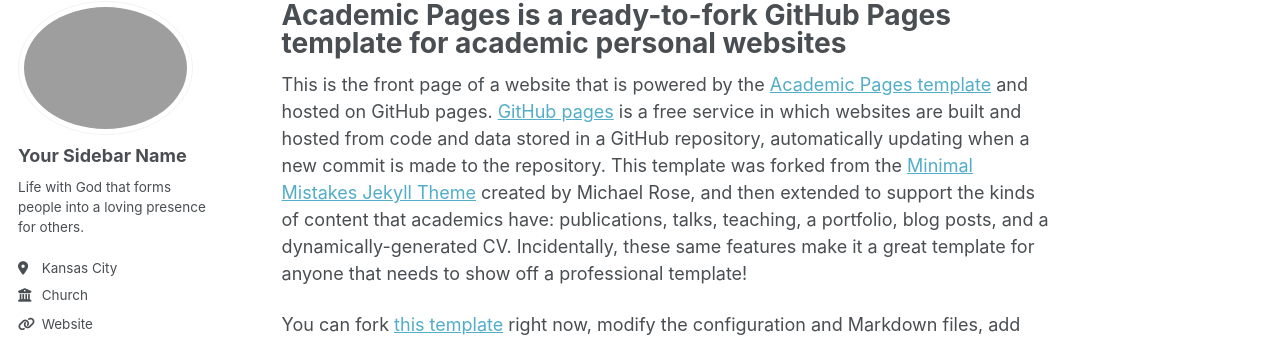
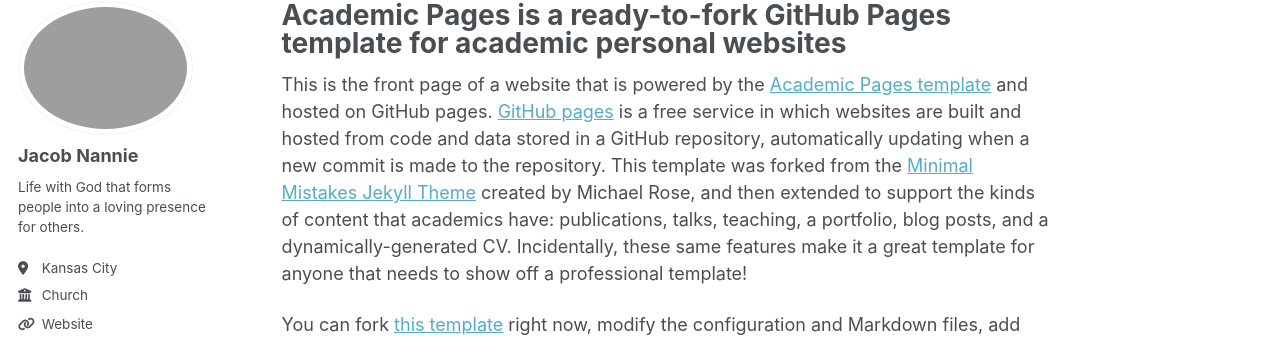
Before and after one commit to jacob-nannie/personal-blog, a Jekyll site: the page built from _pages/about.md, in a window 1280 px wide. Shown: the part 100-438 px from the top of the page. Built offline with Jekyll 4.4.1, drawn with Linux system fonts in a browser that asks for light colours; a script bundle is joined from its source files by our own code; library files that are not in the unit come from our copies.

Commit message:
Update _config.yml

```diff
--- a/_config.yml
+++ b/_config.yml
@@ -24,7 +24,7 @@ repository               : "academicpages/academicpages.github.io"
 author:
   # Biographic information
   avatar           : "profile-pic.png"
-  name             : "Your Sidebar Name"
+  name             : "Jacob Nannie"
   pronouns         : # example: "she/her"
   bio              : Life with God that forms people into a loving presence for others.
   location         : Kansas City
```
